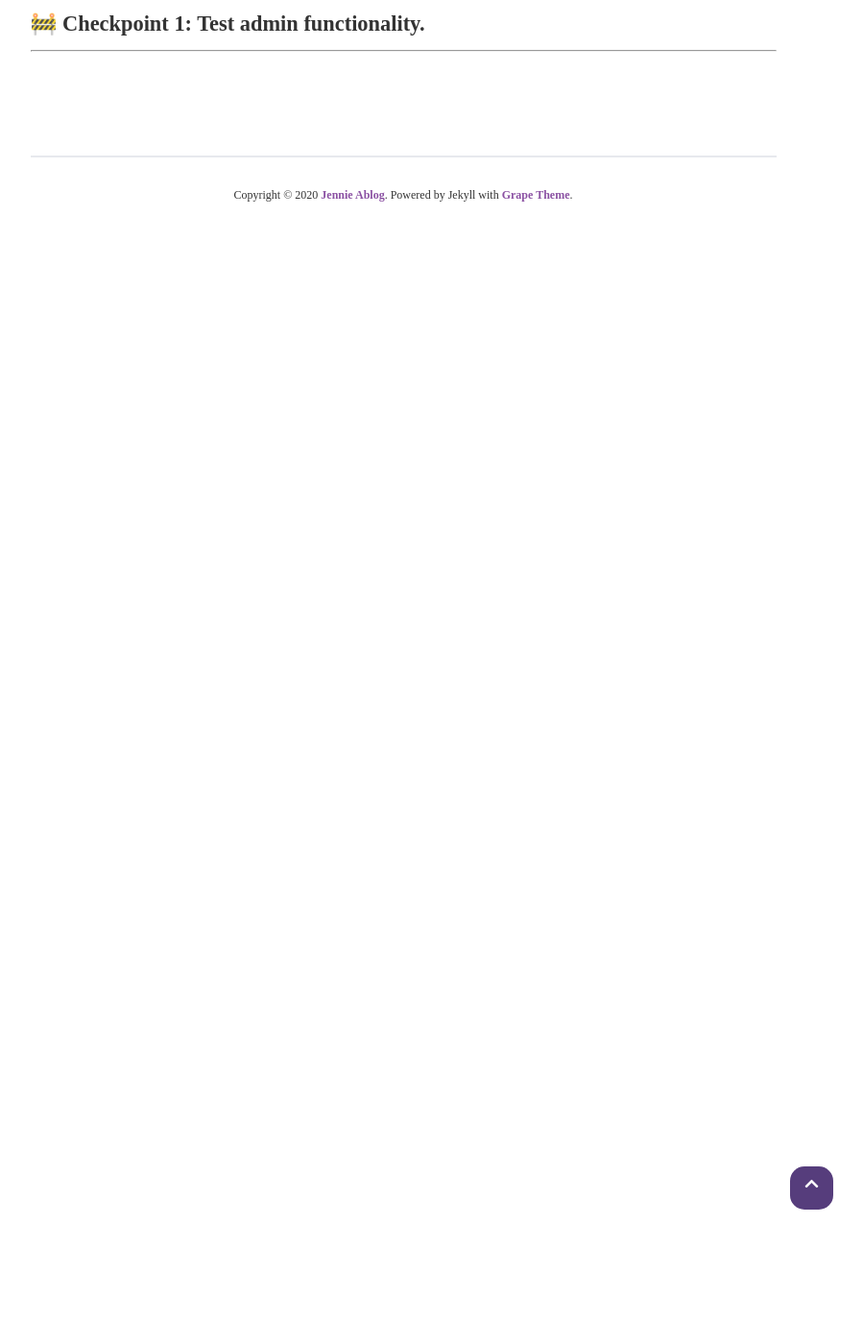
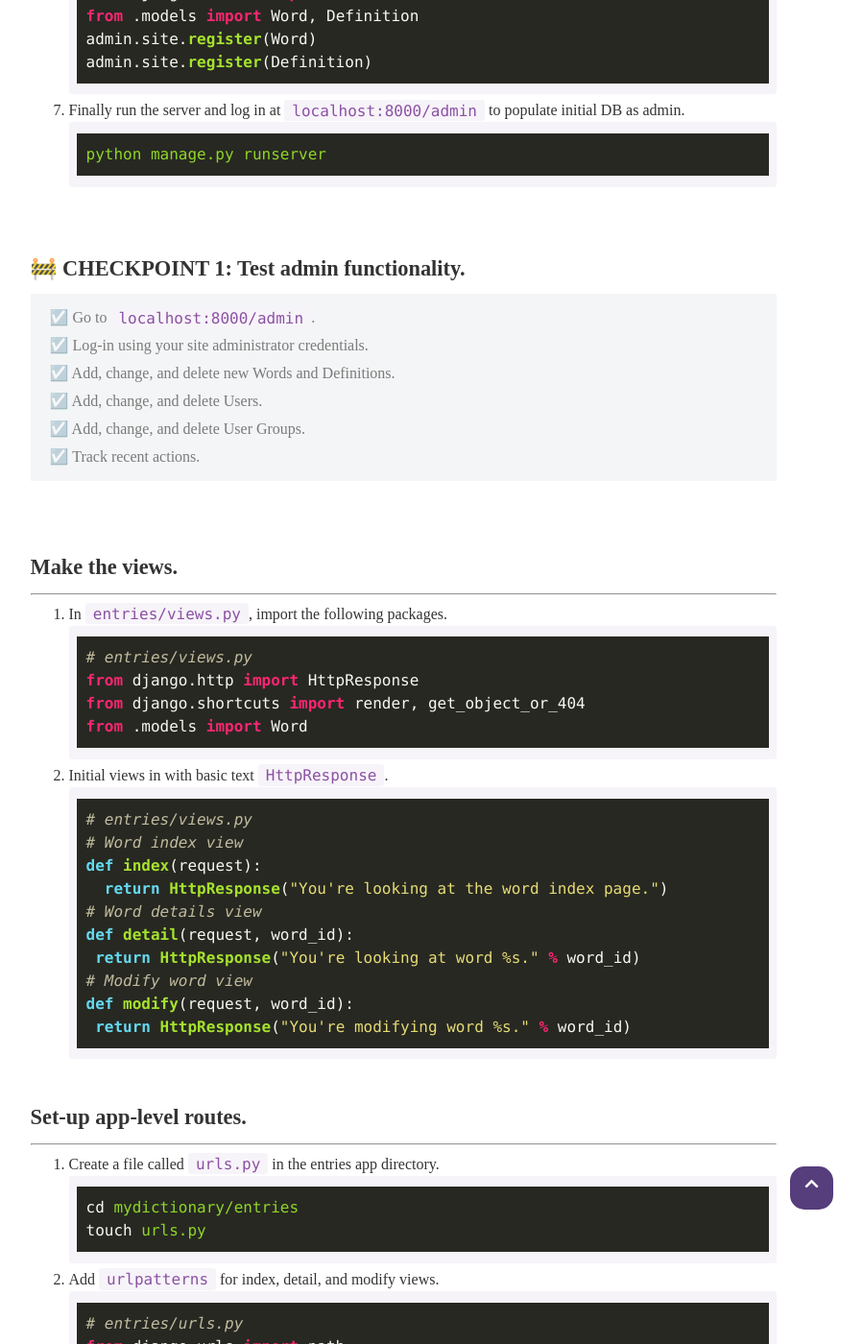
Before and after one commit to jennieablog/jennieablog.github.io, a Jekyll site: the page built from _posts/2020-06-01-django-beginners-guide.md, in a window 1280 px wide and 1400 px high, scrolled down 2701 px. Shown: the whole window at 96% size, without its empty margins (220-1119 px from the left). Built offline with Jekyll 4.4.1, drawn with Linux system fonts in a browser that asks for light colours; nearby versions of some CDN libraries; some web fonts are replaced; comment, search, counter and statistics services are not loaded; before the commit the page ends 2943 px from its top, so only the background shows below that; some of the changed text lies outside the part shown.

Commit message:
blogpost3: part 2

````diff
--- a/_posts/2020-06-01-django-beginners-guide.md
+++ b/_posts/2020-06-01-django-beginners-guide.md
@@ -52,6 +52,7 @@ django-admin startproject mydictionary
 
 2. Create a new app within the created project. We'll call it `entries`.
 ```bash
+cd mydictionary
 python manage.py startapp entries
 ```
 
@@ -84,11 +85,17 @@ from django.db import models
 # Word model has only one attribute: word_text.
 class Word(models.Model):
   word_text = models.CharField(max_length=200)
+  # We'll use the word_text to represent the Word Object for convenience.
+  def __str__(self):
+        return self.word_text
 # Definition model should have pos_tag (part of speech) and definition_text.
 class Definition(models.Model):
     word = models.ForeignKey(Word, on_delete=models.CASCADE)
     pos_tag = models.CharField(max_length=10)
     definition_text = models.CharField(max_length=200)
+    # We'll use the definition_text to represent the Definition Object for convenience.
+    def __str__(self):
+        return self.definition_text
 ```
 
 3. Make a new migration to tell Django that you made some changes to the initial model.
@@ -106,17 +113,109 @@ python manage.py migrate
 python manage.py createsuperuser
 ```
 
-6. Allow the app's tables to be modifiable by editing `myapp/admin.py`
+6. Allow the app's tables to be modifiable by editing `entries/admin.py`
 ```python
-# myapp/admin.py
+# entries/admin.py
 from django.contrib import admin
 from .models import Word, Definition
 admin.site.register(Word)
 admin.site.register(Definition)
 ```
 
-7. Log in at `localhost:8000/admin` and populate initial DB as admin.<br><br>
+7. Finally run the server and log in at `localhost:8000/admin` to populate initial DB as admin.
+```bash
+python manage.py runserver
+```
+<br><br>
 
+
+### 🚧 CHECKPOINT 1: Test admin functionality.
+
+> ☑️  Go to `localhost:8000/admin`.
+>
+> ☑️  Log-in using your site administrator credentials.
+>
+> ☑️ Add, change, and delete new Words and Definitions.
+>
+> ☑️ Add, change, and delete Users.
+>
+> ☑️ Add, change, and delete User Groups.
+>
+> ☑️ Track recent actions.
+
+<br><br>
+
+### Make the views.
 ***
-###  🚧 Checkpoint 1: Test admin functionality.
+
+1. In `entries/views.py`, import the following packages.
+```python
+# entries/views.py
+from django.http import HttpResponse
+from django.shortcuts import render, get_object_or_404
+from .models import Word
+```
+
+2. Initial views in with basic text `HttpResponse`.
+```python
+# entries/views.py
+# Word index view
+def index(request):
+  return HttpResponse("You're looking at the word index page.")
+# Word details view
+def detail(request, word_id):
+    return HttpResponse("You're looking at word %s." % word_id)
+# Modify word view
+def modify(request, word_id):
+    return HttpResponse("You're modifying word %s." % word_id)
+```
+<br>
+
+
+### Set-up app-level routes.
 ***
+
+1. Create a file called `urls.py` in the entries app directory.
+```bash
+cd mydictionary/entries
+touch urls.py
+```
+2. Add `urlpatterns` for index, detail, and modify views.
+```python
+# entries/urls.py
+from django.urls import path
+from . import views
+urlpatterns = [
+    path('', views.index, name='index'), # index
+    path('<int:word_id>/', views.detail, name='detail'), # detail
+    path('<int:word_id>/modify/', views.modify, name='modify') # modify
+]
+```
+<br>
+
+### Set-up project-level routes.
+***
+
+1. In `mydictionary/urls.py`, import include and path.
+```python
+# mydictionary/urls.py
+from django.urls import include, path
+```
+
+2. Add app to `urlpatterns` list in the same file.
+```python
+# mydictionary/urls.py
+path('entries/', include("entries.urls")),
+```
+<br><br>
+
+### 🚧 CHECKPOINT 2: Test views and routes.
+
+> ☑️  Go to `localhost:8000/entries`.
+>
+> ☑️  Go to `http://localhost:8000/entries/1/`.
+>
+> ☑️  Go to `http://localhost:8000/entries/1/modify`.
+
+
+<br><br>
````
